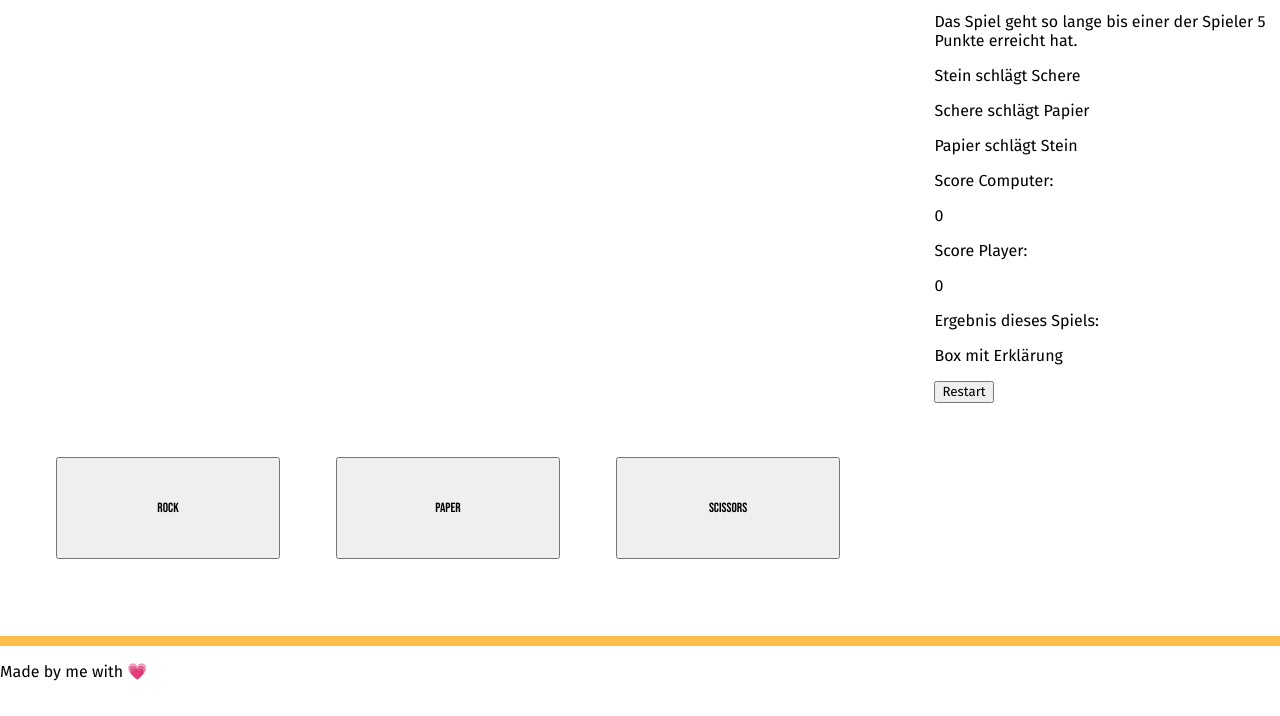
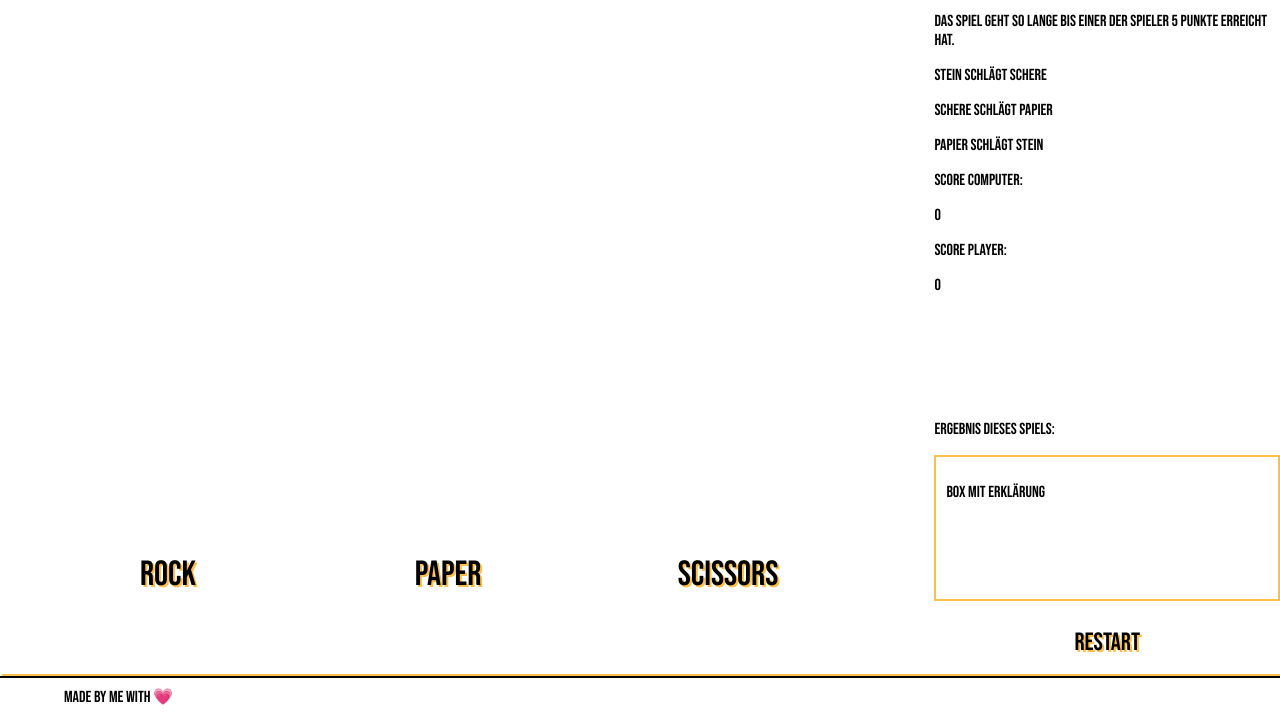
Before and after one commit to CallyyNa/rock-paper-scissors, a plain HTML site: page index.html in a window 1280 px wide. Shown: the part 84-800 px from the top of the page. Drawn offline with Linux system fonts and the light colour scheme; a web font is replaced by a local one.

Commit message:
improve styling

```diff
--- a/index.html
+++ b/index.html
@@ -30,7 +30,7 @@
                     <button class="option-button" onclick="playRound('scissors')">Scissors</button>
                 </div>
             </div>
-            <div>
+            <div class="explanation-wrapper">
                 <div>
                     <p>Das Spiel geht so lange bis einer der Spieler 5 Punkte erreicht hat.</p>
                     <p>Stein schlägt Schere</p>
@@ -45,7 +45,9 @@
                 </div>
                 <div>
                     <p>Ergebnis dieses Spiels: </p>
-                    <p>Box mit Erklärung</p>
+                    <div class="result-box">
+                        <p>Box mit Erklärung</p>
+                    </div>
                 </div>
                 <button onclick="newGame()">Restart</button>
             </div>
--- a/style.css
+++ b/style.css
@@ -5,20 +5,29 @@
 html,
 body {
     height: 100%;
-    font-family: 'Fira Sans';
+    font-family: 'Bebas Neue';
     margin: 0;
 }
 
 button {
-    font-family: 'Fira Sans';
+    font-family: 'Bebas Neue' !important;
+    background: none;
+	color: inherit;
+	border: none;
+	padding: 0;
+	font: inherit;
+	cursor: pointer;
+	outline: inherit;
+    text-shadow: 2px 2px #fcbf49;
+    font-size: 25px;
 }
 
 header {
     display: flex;
-    justify-content: center;
+    justify-content: start;
     align-items: center;
-    font-family: 'Bebas Neue';
     background-color: #fcbf49;
+    padding-left: 5%;
 }
 
 h1 {
@@ -28,7 +37,7 @@ h1 {
 
 .game-body {
     display: grid;
-    grid-template-rows: 10% 80% 10%;
+    grid-template-rows: 10% 85% 5%;
     height: 100%;
 }
 #game-wrapper {
@@ -39,7 +48,7 @@ h1 {
 
 .emoticon-wrapper {
     display: grid;
-    grid-template-rows: 60% 40%;
+    grid-template-rows: 70% 30%;
 }
 
 #option-wrapper {
@@ -52,6 +61,9 @@ h1 {
     margin: auto;
     width: 60%;
     padding: 10px;
+    display: flex;
+    justify-content: center;
+    align-content: center;
 }
 
 .option {
@@ -61,40 +73,54 @@ h1 {
 .option-button {
     width: 25%;
     height: 40%;
-    font-family: 'Bebas Neue';
+    font-size: 35px;
 }
 
 #played-option-wrapper {
     display: grid;
     grid-template-columns: 50% 50%;
-    column-gap: 1em;
+}
+
+.explanation-wrapper {
+    display: grid;
+    grid-template-rows: 60% 30% 10%;
+}
+
+.result-box {
+    border: solid 2px #fcbf49;
+    height: 60%;
+    padding: 10px;
 }
 
 footer {
-    border-top-color: #fcbf49;
-    border-top-style: solid;
-    border-top-width: 10px;
+    display: flex;
+    justify-content: start;
+    align-items: center;
+    padding-left: 5%;
+    border-top: 2px black solid;
+    box-shadow: 2px -2px #fcbf49;
+    background-color: transparent;
 }
 
 .modal {
-    display: none; /* Hidden by default */
-    position: fixed; /* Stay in place */
-    z-index: 1; /* Sit on top */
+    display: none;
+    position: fixed;
+    z-index: 1;
     left: 0;
     top: 0;
-    width: 100%; /* Full width */
-    height: 100%; /* Full height */
-    overflow: auto; /* Enable scroll if needed */
-    background-color: rgb(0,0,0); /* Fallback color */
-    background-color: rgba(0,0,0,0.4); /* Black w/ opacity */
+    width: 100%;
+    height: 100%;
+    overflow: auto;
+    background-color: rgb(0,0,0);
+    background-color: rgba(0,0,0,0.4);
   }
 
   .modal-content {
     background-color: #fefefe;
-    margin: 15% auto; /* 15% from the top and centered */
+    margin: 15% auto;
     padding: 20px;
     border: 1px solid #888;
-    width: 80%; /* Could be more or less, depending on screen size */
+    width: 80%;
   }
 
   .close {
```
